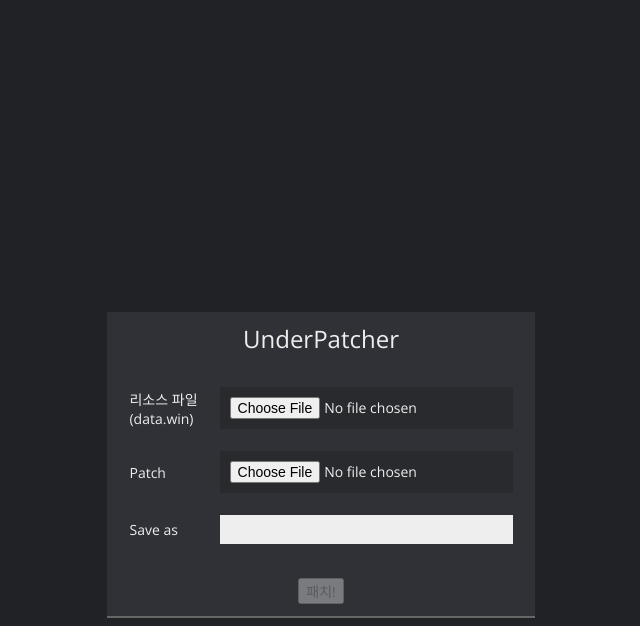
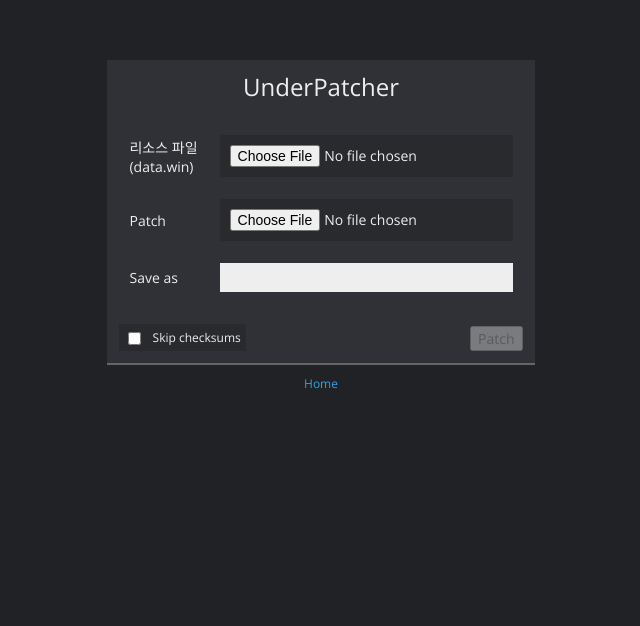
Before and after one commit to Minio17/Minio17.github.io, a plain HTML site: page index.html in a window 1280 px wide. Shown: the part 174-800 px from the top of the page, without its empty margins (319-959 px from the left). Drawn offline with nearby package versions, Linux system fonts and the light colour scheme.

Commit message:
Update index.html

```diff
--- a/index.html
+++ b/index.html
@@ -54,8 +54,14 @@ input[type='text']
                 </table>
                 <table style="background-color: rgb(47,49,54); width: 100%;">
                     <tr>
-                        <td style="text-align: center;">
-                            <input type="button" value="패치!" id="input-apply" disabled="true">
+                        <td>
+                            <label style="padding: 5px; background-color:rgba(0,0,0,0.15); font-size: 12px; vertical-align: center;" title="Skip checksum verification (not recommended)">
+                                <input type="checkbox" style="vertical-align: middle;" id="input-skip-checksums">
+                                <span style="margin-left: 5px;">Skip checksums</span>
+                            </label>
+                        </td>
+                        <td style="text-align: right;">
+                            <input type="button" value="Patch" id="input-apply" disabled="true">
                         </td>
                     </tr>
                 </table>
@@ -63,6 +69,8 @@ input[type='text']
                     <div id="progress-bar" style="display: inline-block; height: 2px; width: 0px; background: #0FF;"></div>
                 </div>
             </div>
+            <div style="font-size: 12px; margin-top:10px;"><a href="/">Home</a></div>
+        </div>
         <div style="flex: 1;"></div>
     </div>
 <script>
```
